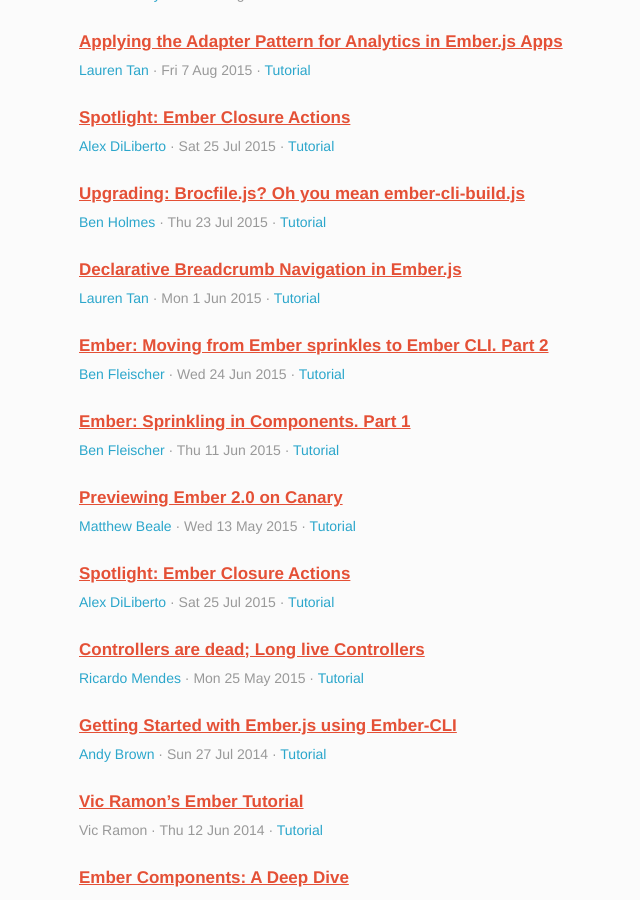
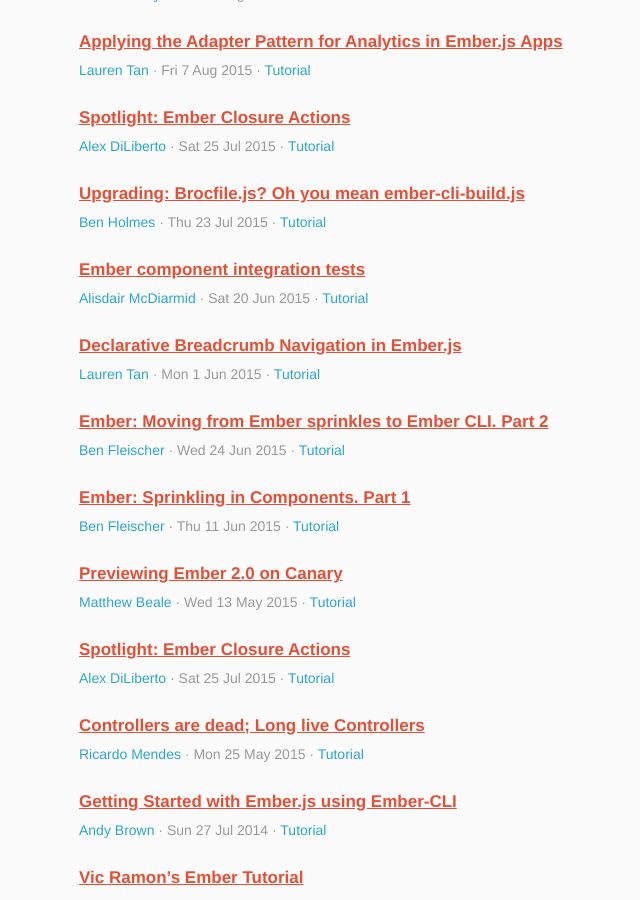
Before and after one commit to emberwatch/emberwatch, a Jekyll site: the page built from tutorials.html, in a window 1280 px wide and 900 px high, scrolled down 920 px. Shown: the whole window, without its empty margins (101-741 px from the left). Built offline with Jekyll 4.4.1, drawn with Linux system fonts in a browser that asks for light colours; Markdown is read by kramdown in place of the engine named in the settings; comment, search, counter and statistics services are not loaded.

Commit message:
[Add Article] Component Integration Tests

```diff
--- a/_data/tutorials.yml
+++ b/_data/tutorials.yml
@@ -103,6 +103,14 @@
   date_updated: '2015-07-23'
   urls:
   - http://emberup.co/upgrading-brocfile-js-dont-you-mean-ember-cli-build-js/
+- title: 'Ember component integration tests'
+  author_ids:
+  - 257
+  date: '2015-06-20'
+  date_created: '2015-06-20'
+  date_updated: '2015-06-20'
+  urls:
+  - http://alisdair.mcdiarmid.org/ember-component-integration-tests/
 - title: 'Declarative Breadcrumb Navigation in Ember.js'
   author_ids:
   - 165
```
